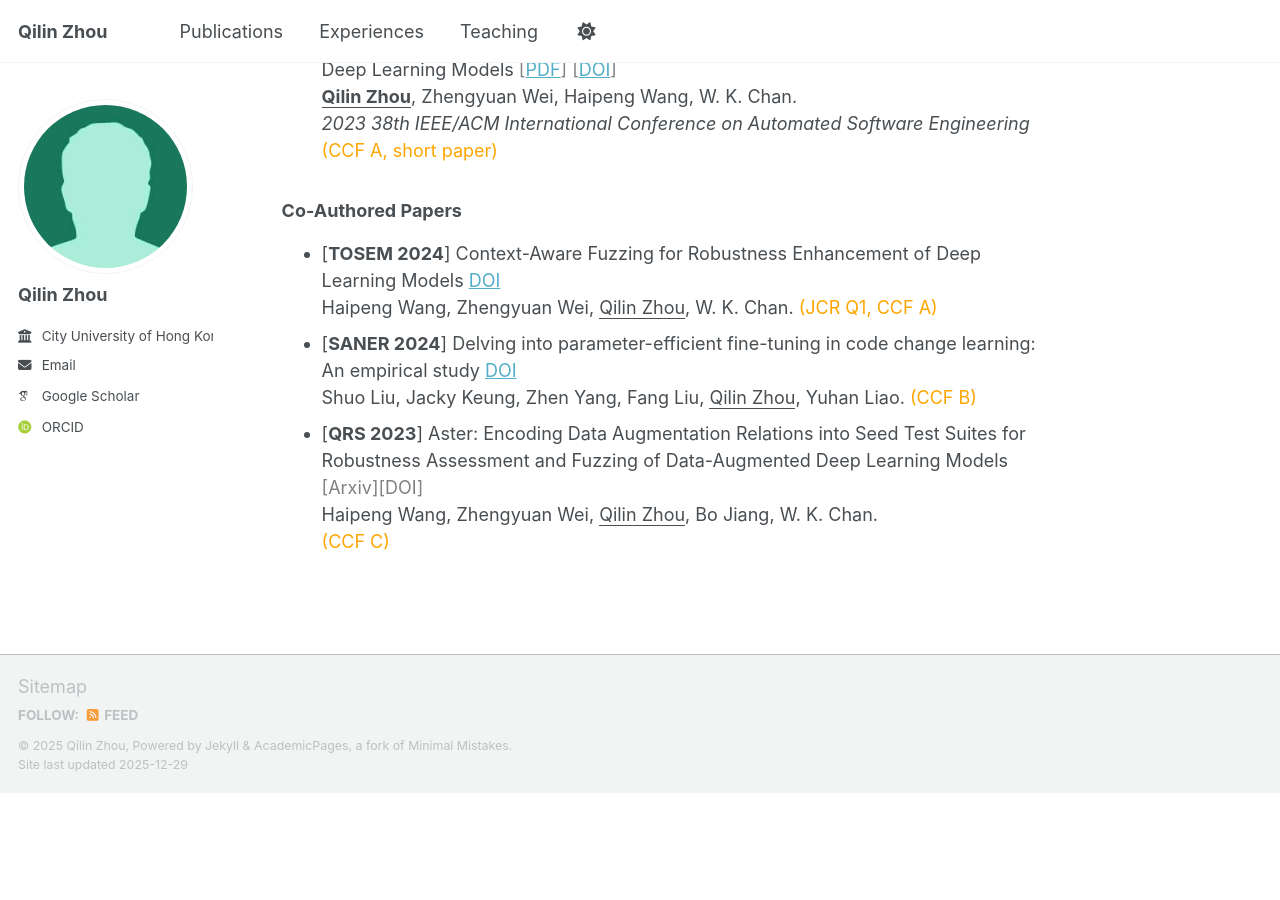
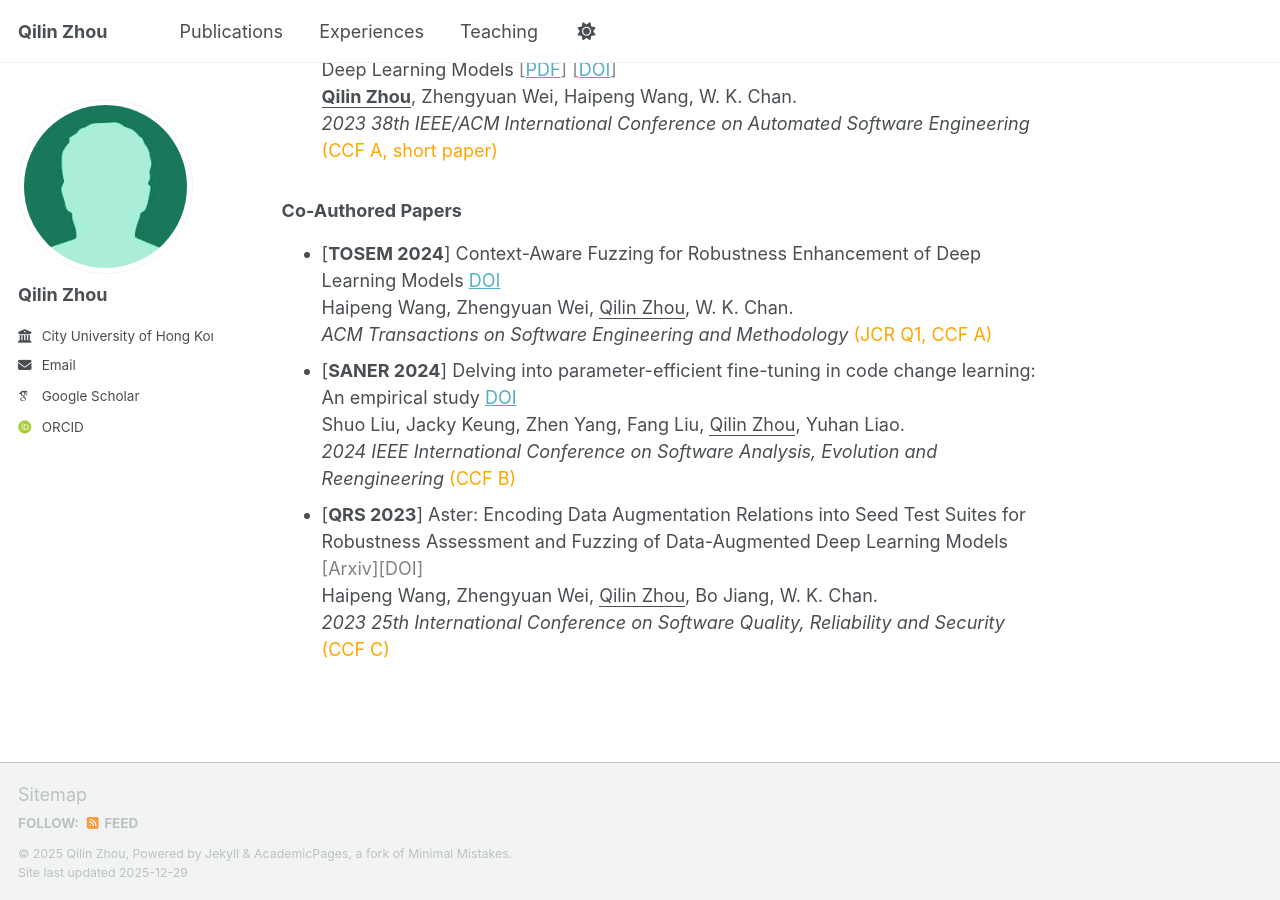
Before and after one commit to qilin-zhou/qilin-zhou.github.io, a Jekyll site: the page built from _pages/about.md, in a window 1280 px wide and 900 px high, scrolled down 826 px. Built offline with Jekyll 4.4.1, drawn with Linux system fonts in a browser that asks for light colours; some web fonts are replaced; a script bundle is joined from its source files by our own code; library files that are not in the unit come from our copies; before the commit the page ends 1618 px from its top, so only the background shows below that.

Commit message:
Update about.md

```diff
--- a/_pages/about.md
+++ b/_pages/about.md
@@ -30,10 +30,10 @@ _IEEE transactions on Reliability_ <span style="color: Orange;"> (JCR Q1, CCF C)
 ### Co-Authored Papers
 - [**TOSEM 2024**] Context-Aware Fuzzing for Robustness Enhancement of Deep Learning Models <span style="color: grey;">[DOI](https://doi.org/10.1145/3680464)</span>
   Haipeng Wang, Zhengyuan Wei, <ins>Qilin Zhou</ins>, W. K. Chan.
-  <span style="color: Orange;"> (JCR Q1, CCF A)</span>
+  _ACM Transactions on Software Engineering and Methodology_ <span style="color: Orange;"> (JCR Q1, CCF A)</span>
 - [**SANER 2024**] Delving into parameter-efficient fine-tuning in code change learning: An empirical study <span style="color: grey;">[DOI](https://doi.org/10.1109/SANER60148.2024.00055)</span>
   Shuo Liu, Jacky Keung, Zhen Yang, Fang Liu, <ins>Qilin Zhou</ins>, Yuhan Liao.
-  <span style="color: Orange;"> (CCF B)</span>
+  _2024 IEEE International Conference on Software Analysis, Evolution and Reengineering_ <span style="color: Orange;">(CCF B)</span>
 - [**QRS 2023**] Aster: Encoding Data Augmentation Relations into Seed Test Suites for Robustness Assessment and Fuzzing of Data-Augmented Deep Learning Models <span style="color: grey;">[Arxiv][DOI]</span>
   Haipeng Wang, Zhengyuan Wei, <ins>Qilin Zhou</ins>, Bo Jiang, W. K. Chan.
-  <span style="color: Orange;"> (CCF C)</span>
+ _2023 25th International Conference on Software Quality, Reliability and Security_ <span style="color: Orange;"> (CCF C)</span>
```
